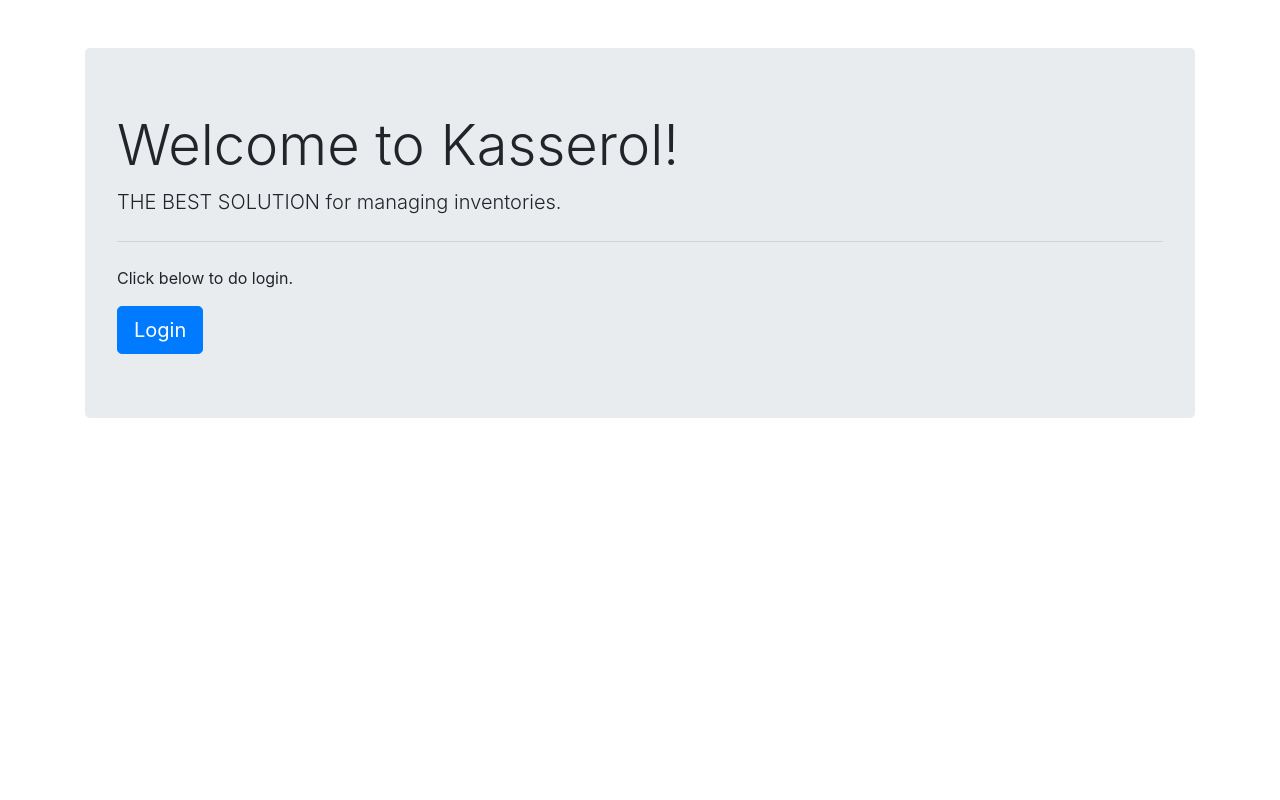
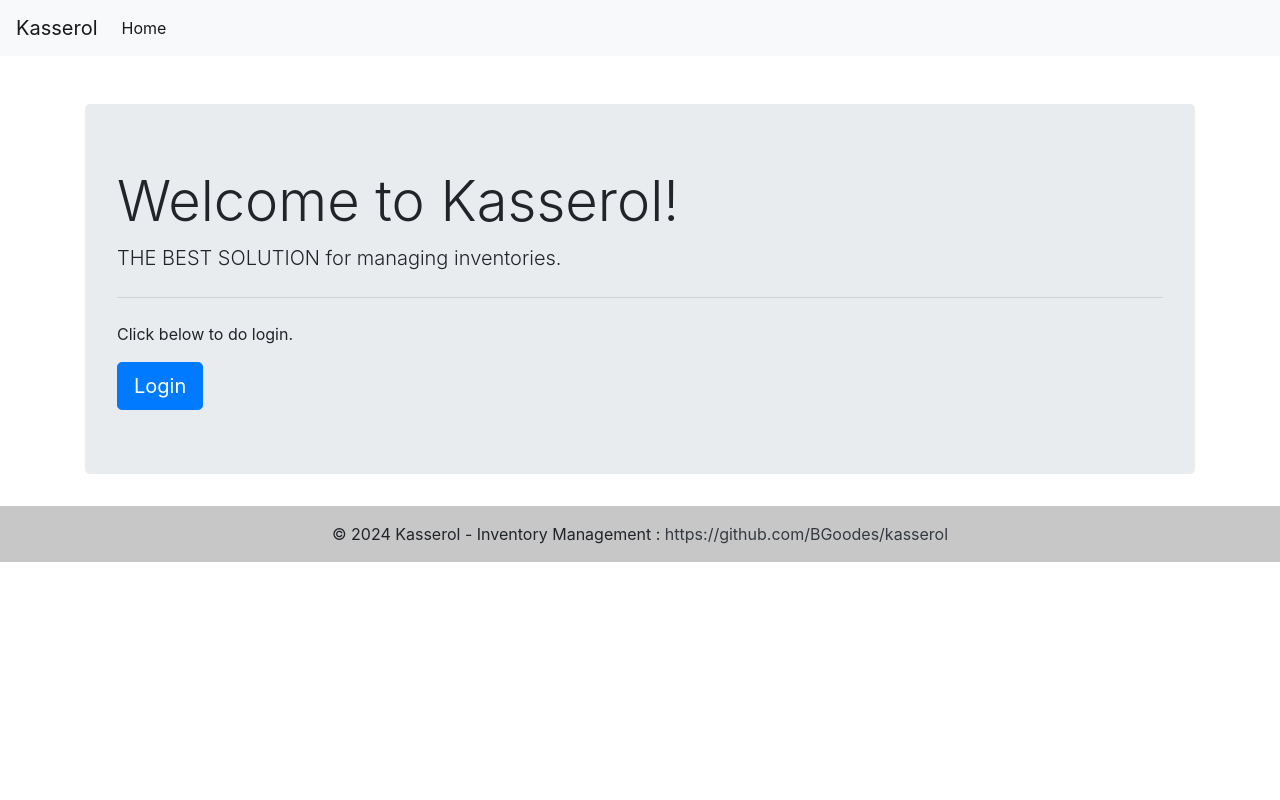
Before and after one commit to BGoodes/kasserol, a PHP site: page / in a window 1280 px wide. Run offline with PHP 8.4, Linux system fonts and the light colour scheme.

Commit message:
Remove js file and update style

```diff
--- a/src/assets/css/style.css
+++ b/src/assets/css/style.css
@@ -0,0 +1,18 @@
+html, body {
+    height: 100%;
+    margin: 0;
+}
+
+body {
+    display: flex;
+    flex-direction: column;
+    min-height: 100vh;
+}
+
+#content-wrap {
+    flex: 1 0 auto;
+}
+
+#footer {
+    flex-shrink: 0;
+}
--- a/src/assets/js/main.js
+++ /dev/null
@@ -1,4 +0,0 @@
-$(function() {
-    $("#header").load("components/header.html");
-    $("#footer").load("components/footer.html");
-});
--- a/src/components/footer.php
+++ b/src/components/footer.php
@@ -1,6 +1,6 @@
 <footer class="bg-light text-center text-lg-start">
     <div class="text-center p-3" style="background-color: rgba(0, 0, 0, 0.2);">
         © 2024 Kasserol - Inventory Management :
-        <a class="text-dark" href="https://github.com/BGoodes/kasserol">github-project</a>
+        <a class="text-dark" href="https://github.com/BGoodes/kasserol">https://github.com/BGoodes/kasserol</a>
     </div>
 </footer>
--- a/src/components/header.php
+++ b/src/components/header.php
@@ -1,5 +1,5 @@
 <nav class="navbar navbar-expand-lg navbar-light bg-light">
-    <a class="navbar-brand" href="index.html">Kasserol</a>
+    <a class="navbar-brand" href="index.php">Kasserol</a>
 
     <button class="navbar-toggler" type="button" data-toggle="collapse" data-target="#navbarNav" aria-controls="navbarNav" aria-expanded="false" aria-label="Toggle navigation">
         <span class="navbar-toggler-icon"></span>
@@ -8,19 +8,7 @@
     <div class="collapse navbar-collapse" id="navbarNav">
         <ul class="navbar-nav">
             <li class="nav-item active">
-                <a class="nav-link" href="index.html">Home <span class="sr-only">(current)</span></a>
-            </li>
-            <li class="nav-item">
-                <a class="nav-link" href="inventory.html">Inventory</a>
-            </li>
-            <li class="nav-item">
-                <a class="nav-link" href="borrow.html">Borrow</a>
-            </li>
-            <li class="nav-item">
-                <a class="nav-link" href="return.html">Return</a>
-            </li>
-            <li class="nav-item">
-                <a class="nav-link" href="history.html">History</a>
+                <a class="nav-link" href="index.php">Home</a>
             </li>
         </ul>
     </div>
--- a/src/index.php
+++ b/src/index.php
@@ -7,13 +7,15 @@
 
     <!-- Bootstrap CSS -->
     <link rel="stylesheet" href="https://cdn.jsdelivr.net/npm/bootstrap@4.3.1/dist/css/bootstrap.min.css" integrity="sha384-ggOyR0iXCbMQv3Xipma34MD+dH/1fQ784/j6cY/iJTQUOhcWr7x9JvoRxT2MZw1T" crossorigin="anonymous">
+
+    <!-- Custom CSS -->
     <link rel="stylesheet" href="assets/css/style.css">
 
     <title>Kasserol</title>
 </head>
 <body>
     <!-- Header -->
-    <div id="header"></div>
+    <?php include 'components/header.php'; ?>
 
     <!-- Main Content -->
     <div class="container">
@@ -27,10 +29,7 @@
     </div>
 
     <!-- Footer -->
-    <div id="footer"></div>
-
-    <!-- JavaScript -->
-    <script src="assets/js/main.js"></script>
+    <?php include 'components/footer.php'; ?>
 
     <!-- jQuery first, then Popper.js, then Bootstrap JS -->
     <script src="https://code.jquery.com/jquery-3.3.1.slim.min.js" integrity="sha384-q8i/X+965DzO0rT7abK41JStQIAqVgRVzpbzo5smXKp4YfRvH+8abtTE1Pi6jizo" crossorigin="anonymous"></script>
```
